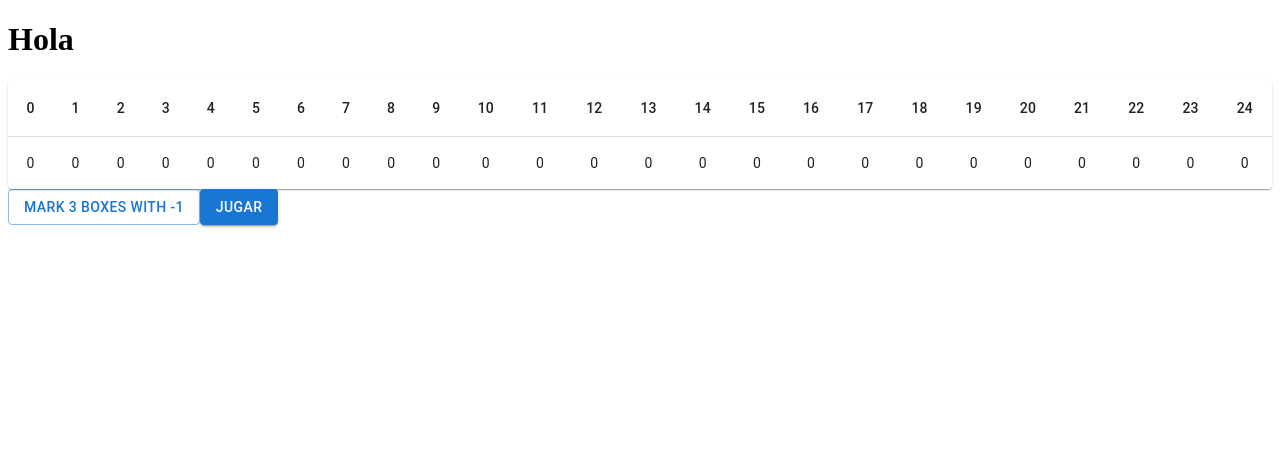
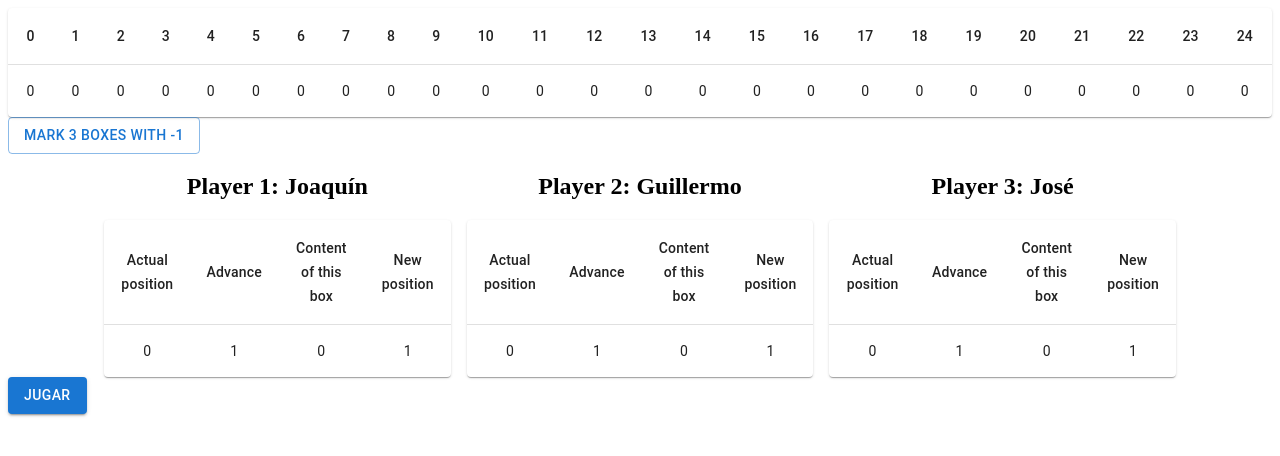
Before and after one commit to jorgetrad99/pracTecWebDesign, a Next.js app: page /practice2 in a window 1280 px wide. Shown: the top 456 px of the page. Built offline with nearby package versions, Linux system fonts and the light colour scheme.

Commit message:
Adding Players records component

```diff
--- /dev/null
+++ b/components/practice2/PlayerRecord/index.tsx
@@ -0,0 +1,50 @@
+import { Paper, Table, TableBody, TableCell, TableContainer, TableHead, TableRow } from "@mui/material";
+import { Fragment } from "react";
+
+const PlayerRecord = ({playerNumber, playerName, }) => {
+
+    return (
+        <Fragment>
+            <div style={{
+                display: 'flex',
+                flexDirection: 'column',
+                alignItems: 'center'
+             }}>
+                <h2>Player {playerNumber}: {playerName}</h2>
+                <TableContainer component={Paper}>
+                    <Table aria-label="simple table">
+                    <TableHead>
+                        <TableRow >
+                            <TableCell align="center">Actual position</TableCell>
+                            <TableCell align="center">Advance</TableCell>
+                            <TableCell align="center">Content of this box</TableCell>
+                            <TableCell align="center">New position</TableCell>
+                        </TableRow>
+                    </TableHead>
+                        <TableBody>
+                            <TableRow
+                            /* key={1} */
+                            sx={{ '&:last-child td, &:last-child th': { border: 0 } }}
+                            >
+                                <TableCell component="th" scope="box" align="center">
+                                0
+                                </TableCell>
+                                <TableCell component="th" scope="box" align="center">
+                                1
+                                </TableCell>
+                                <TableCell component="th" scope="box" align="center">
+                                0
+                                </TableCell>
+                                <TableCell component="th" scope="box" align="center">
+                                1
+                                </TableCell>
+                            </TableRow>
+                        </TableBody>
+                    </Table>
+                </TableContainer>
+            </div>
+        </Fragment>
+    )
+}
+
+export default PlayerRecord;
--- a/components/practice2/Vector/index.tsx
+++ b/components/practice2/Vector/index.tsx
@@ -6,13 +6,14 @@ import TableContainer from '@mui/material/TableContainer';
 import TableHead from '@mui/material/TableHead';
 import TableRow from '@mui/material/TableRow';
 import Paper from '@mui/material/Paper';
-import { Button } from "@mui/material";
+import { Button, Container } from "@mui/material";
+import PlayerRecord from "../PlayerRecord";
 
 let boxes = [];
 
 let headBox = [];
 
-const Vector = () => {
+const Vector = ({ setThreeBoxesMarked }) => {
   const [ boxesState, setBoxesState ] = useState([]);
 
   const settingPositionBoxes = () => {
@@ -63,7 +64,6 @@ const markThreeBoxesWithX = () => {
 
   return (
     <Fragment>
-      <h1>Hola</h1>
       <TableContainer component={Paper}>
         <Table sx={{ minWidth: 650 }} aria-label="simple table">
           <TableHead>
--- a/pages/practice2.tsx
+++ b/pages/practice2.tsx
@@ -1,11 +1,32 @@
-import { Button } from "@mui/material";
-import { Fragment } from "react";
+import { Button, Container } from "@mui/material";
+import { Fragment, useState } from "react";
+import PlayerRecord from "../components/practice2/PlayerRecord";
 import Vector from "../components/practice2/Vector";
 
 const Practice2 = () => {
+    const [ threeBoxesMarked, setThreeBoxesMarked ] = useState();
+
     return (
         <Fragment>
-            <Vector />
+            <Vector setThreeBoxesMarked={setThreeBoxesMarked} />
+            <Container sx={{
+                display: 'flex',
+                justifyContent: 'center',
+                padding: 0
+             }}>
+                <Container sx={{
+                    margin: '0 1rem',
+                    display: 'grid',
+                    gap: '1rem',
+                    gridTemplateColumns: 'repeat(3, 1fr)',
+                    padding: 0
+                }}>
+                    <PlayerRecord playerNumber={1} playerName='Joaquín' />
+                    <PlayerRecord playerNumber={2} playerName='Guillermo' />
+                    <PlayerRecord playerNumber={3} playerName='José' />
+                </Container>
+
+            </Container>
             <Button variant='contained'>Jugar</Button>
         </Fragment>
     );
```
